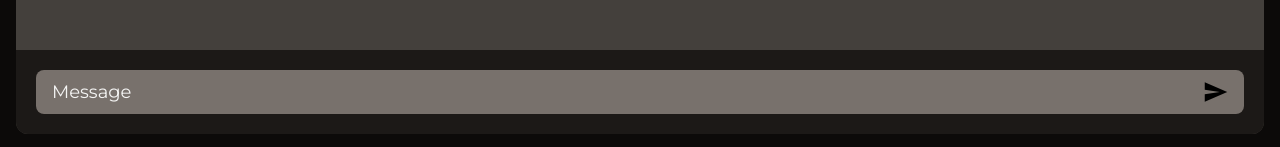
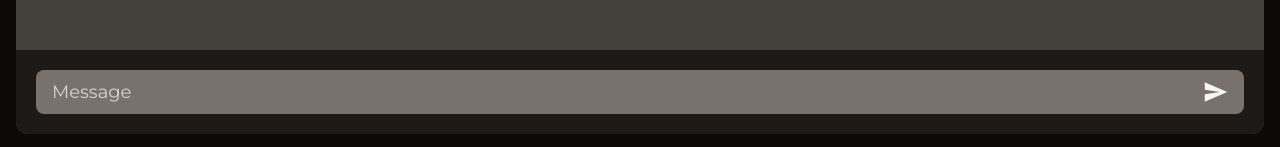
Before and after one commit to garryloopy/chit-chat, a Next.js app: page / in a window 1280 px wide. Shown: the part 650-797 px from the top of the page. Built offline with nearby package versions, Linux system fonts and the light colour scheme.

Commit message:
Update page.tsx

```diff
--- a/app/page.tsx
+++ b/app/page.tsx
@@ -40,6 +40,8 @@ export default function Home(): JSX.Element {
    */
   const handleOnChatSubmit = (event: FormEvent<HTMLFormElement>) => {
     event.preventDefault();
+
+    setChatValue("");
   };
 
   /**
@@ -106,12 +108,15 @@ export default function Home(): JSX.Element {
             onChange={handleOnChatValueChange}
             placeholder="Message"
             value={chatValue}
-            className="h-full w-full rounded-lg bg-stone-500 px-4 text-lg text-stone-100 outline-none transition-shadow duration-300 placeholder:text-stone-100 focus:ring focus:ring-stone-400"
+            className="h-full w-full rounded-lg bg-stone-500 px-4 text-lg text-stone-100 outline-none transition-shadow duration-300 placeholder:text-stone-300 focus:ring focus:ring-stone-400"
           />
           <div className="pointer-events-none absolute inset-0 m-5 flex items-center justify-end">
-            <div className="pointer-events-auto rounded-md p-2 px-4">
+            <button
+              className="pointer-events-auto rounded-md p-2 px-4 text-stone-100"
+              type="submit"
+            >
               <IoSendSharp size={24} className="h-full w-full" />
-            </div>
+            </button>
           </div>
         </form>
       </div>
```
